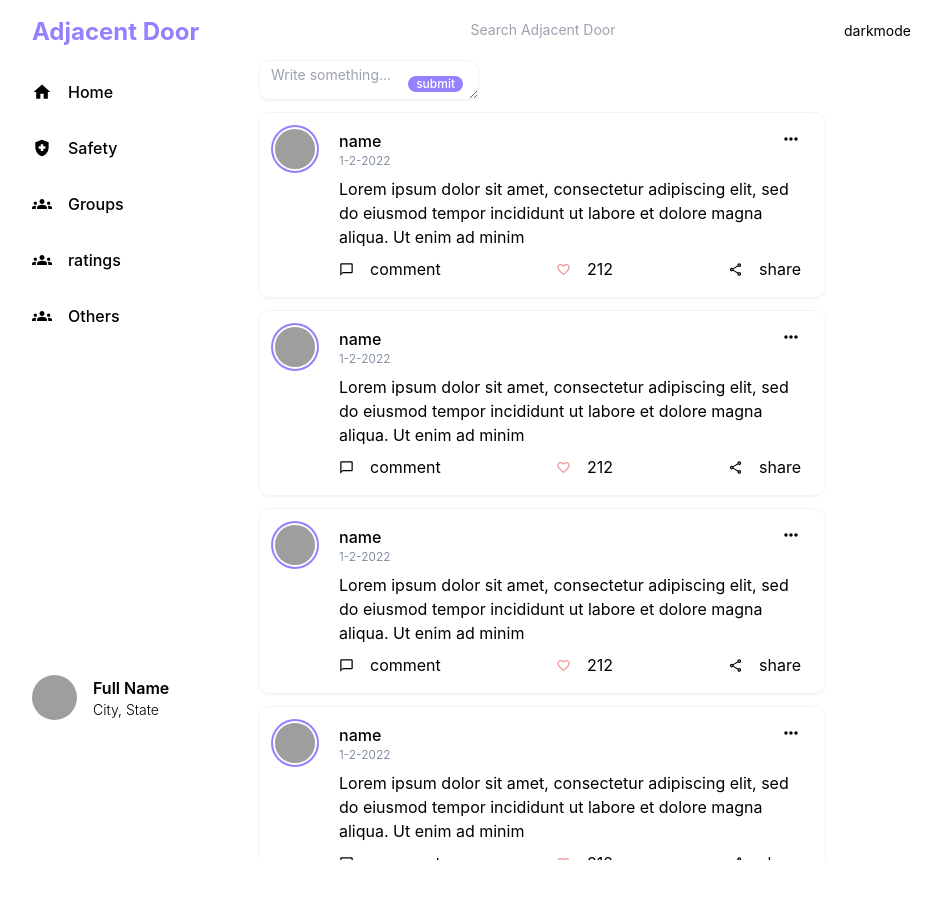
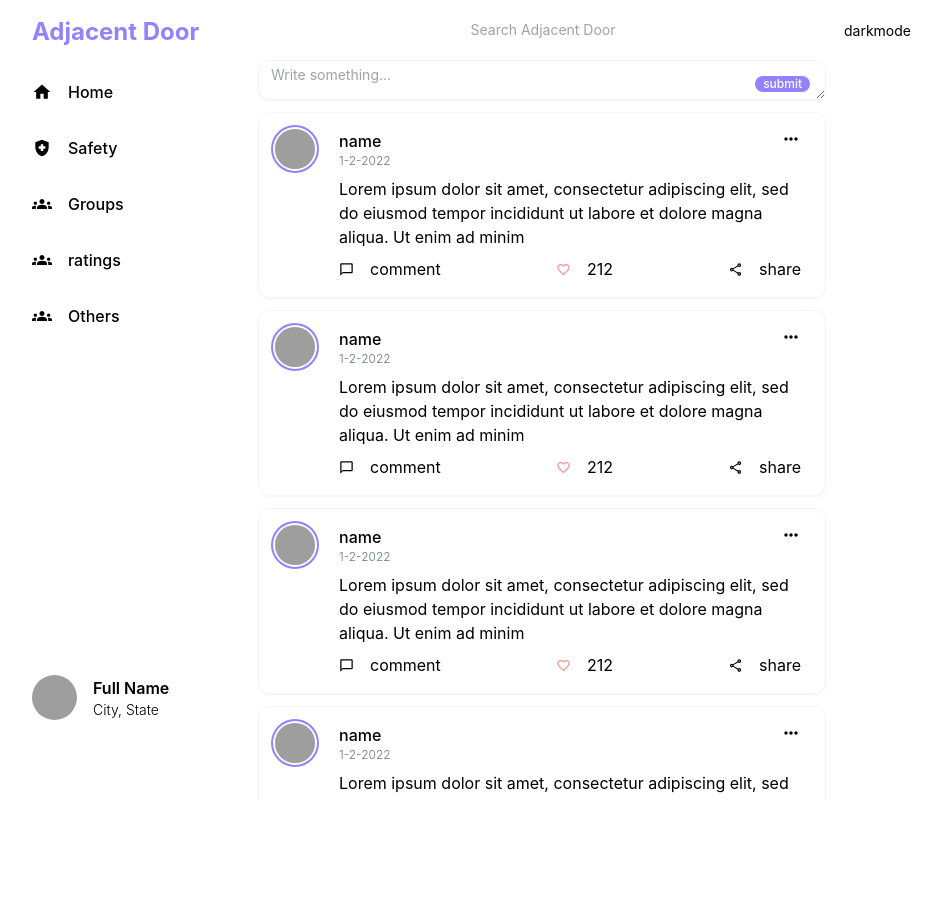
Before and after one commit to BlueOceanHRLAX48/AdjacentDoor, a React (Create React App) app: page / in a window 1280 px wide. Shown: the top 898 px of the page, without its empty margins (68-1009 px from the left). After the commit the page ends 800 px from the top, so only its background shows below. Built offline with nearby package versions, Linux system fonts and the light colour scheme; grey boxes are pictures that could not be loaded.

Commit message:
fix scroll on home feed

```diff
--- a/src/Home.js
+++ b/src/Home.js
@@ -2,19 +2,23 @@ import Feed from './components/Feed';
 import LeftBar from './LeftBar';
 import RightBar from './RightBar';
 import TopNav from './TopNav';
+import { MdMenu } from 'react-icons/md';
 
 function Home() {
+  const showMenu = () => {};
+
   return (
-    <div className='w-screen flex dark:bg-gray-900 dark:text-white'>
-      <div className='hidden sm:flex'>
-        <LeftBar />
+    <div className='w-screen h-screen overflow-hidden flex dark:bg-gray-900 dark:text-white'>
+      <div className='h-screen'>
+        <MdMenu className='sm:hidden' size='30' onClick={showMenu} />
+        <LeftBar className='hidden sm:flex' />
       </div>
-      <div>
+      <div className='h-screen'>
         <div className='hidden sm:flex'>
           <TopNav />
         </div>
         <div>
-          <div>
+          <div className='h-screen hide-scroll-bar overflow-y-scroll'>
             <Feed />
           </div>
           <div className='hidden sm:flex'>
--- a/src/LeftBar/index.js
+++ b/src/LeftBar/index.js
@@ -4,7 +4,7 @@ import UserInfo from './UserInfo';
 
 function LeftBar() {
   return (
-    <div className='flex flex-col w-[250px] h-screen px-6 py-4'>
+    <div className='flex flex-col w-[250px] px-6 py-4'>
       <Link to='/'>
         <div className='text-2xl  text-primary font-bold pb-4 px-4 '>Adjacent Door</div>
       </Link>
--- a/src/RightBar/index.js
+++ b/src/RightBar/index.js
@@ -1,5 +1,5 @@
 function RightBar() {
-  return <div className='w-[250px] h-screen flex flex-col px-6 py-4 '></div>;
+  return <div className='w-[250px] flex flex-col px-6 py-4 '></div>;
 }
 
 export default RightBar;
--- a/src/TopNav.js
+++ b/src/TopNav.js
@@ -5,7 +5,7 @@ function TopNav() {
   const [nextTheme, setTheme] = useTheme();
 
   return (
-    <div className='inline-flex mt-4 items-center '>
+    <div className='inline-flex mt-4 mb-4 items-center '>
       <div>
         <SearchBar />
       </div>
--- a/src/components/Feed.js
+++ b/src/components/Feed.js
@@ -1,18 +1,20 @@
 import Post from './Post';
-import { useState } from 'react';
+import { useState, useRef } from 'react';
 import moment from 'moment';
 
 function Feed() {
-  const [postContent, setPostContent] = useState({
-    avatar: '',
-    name: '',
-    date: '',
-    post_text: '',
-    report: null,
-    likes: null,
-    latitude: '',
-    longitude: '',
-  });
+  // const [postContent, setPostContent] = useState({
+  //   avatar: '',
+  //   name: '',
+  //   date: '',
+  //   post_text: '',
+  //   report: null,
+  //   likes: null,
+  //   latitude: '',
+  //   longitude: '',
+  // });
+
+  const postInput = useRef(null);
 
   const [posts, setPosts] = useState([
     {
@@ -72,35 +74,30 @@ function Feed() {
     },
   ]);
 
-  const handlePost = (e) => {
-    //send a post request to db, whenever new changes
-    setPostContent({
+  const handleSubmit = (e) => {
+    let postContent = {
       avatar: 'https://icon-library.com/images/anonymous-avatar-icon/anonymous-avatar-icon-25.jpg',
       name: 'name',
       date: moment().format('LL'),
-      post_text: e.target.value,
+      post_text: postInput.current.value,
       report: 0,
       likes: 0,
       latitude: '40.741895',
       longitude: '-73.989308',
-    });
     };
-
-  const handleSubmit = (e) => {
     setPosts([postContent, ...posts]);
-    setPostContent({});
+    postInput.current.value = '';
     e.preventDefault();
   };
 
   return (
-    <div className='w-full sm:w-[600px] min-h-screen p-4'>
-      <div className='hide-scroll-bar h-screen overflow-y-scroll'>
-        <div className='hidden sm:flex'>
+    <div className='w-full sm:w-[600px] px-4 mb-20'>
+      <div className='hidden sm:block'>
         <form className='flex justify-center relative'>
           <textarea
             className='text-sm p-1 px-3 w-full h-10 rounded-xl border border-slate-100 shadow-sm focus:outline-none focus:ring-secondary focus:ring-2 focus:m-1 dark:bg-gray-900'
             placeholder='Write something...'
-              onChange={handlePost}
+            ref={postInput}
           ></textarea>
           <button
             onClick={handleSubmit}
@@ -122,7 +119,6 @@ function Feed() {
         />
       ))}
     </div>
-    </div>
   );
 }
 
--- a/src/components/SearchBar.js
+++ b/src/components/SearchBar.js
@@ -1,14 +1,18 @@
+import { useRef } from 'react';
+
 function SearchBar(props) {
-  const handleSearch = (e) => {
-    return e.target.value;
-  };
+  const searchInput = useRef(null);
+
+  // let content = searchInput.current.value;
 
   return (
     <>
       <input
         className='text-sm p-1 text-center px-2 ml-4 w-[570px] rounded-full focus:outline-none dark:bg-gray-900'
         placeholder='Search Adjacent Door'
-        onChange={handleSearch}
+        ref={searchInput}
+        onFocus={(e) => (e.target.placeholder = '')}
+        onBlur={(e) => (e.target.placeholder = 'Search Adjacent Door')}
       ></input>
     </>
   );
```
Lines whose indentation alone changed are shown as unchanged.
